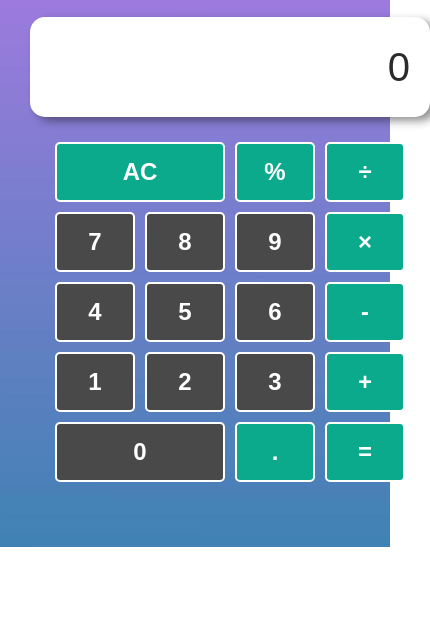
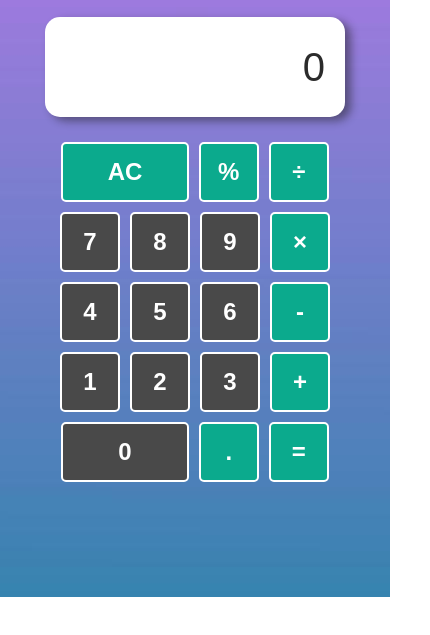
Before and after one commit to mddds08/WebCalculator, a plain HTML site: page index.html in a window 390 px wide. Shown: the part 153-788 px from the top of the page, 430 px wide, since content can reach past the window. Drawn offline with Linux system fonts and the light colour scheme.

Commit message:
responsive

```diff
--- a/stylesheet.css
+++ b/stylesheet.css
@@ -90,3 +90,12 @@ button:hover {
 .calculator-keys {
     width: 100%;
 }
+
+@media (max-width:670px) {
+    .calculator {
+        width: 300px;
+    }
+    .container {
+        height: 750px;
+    }
+}
```
